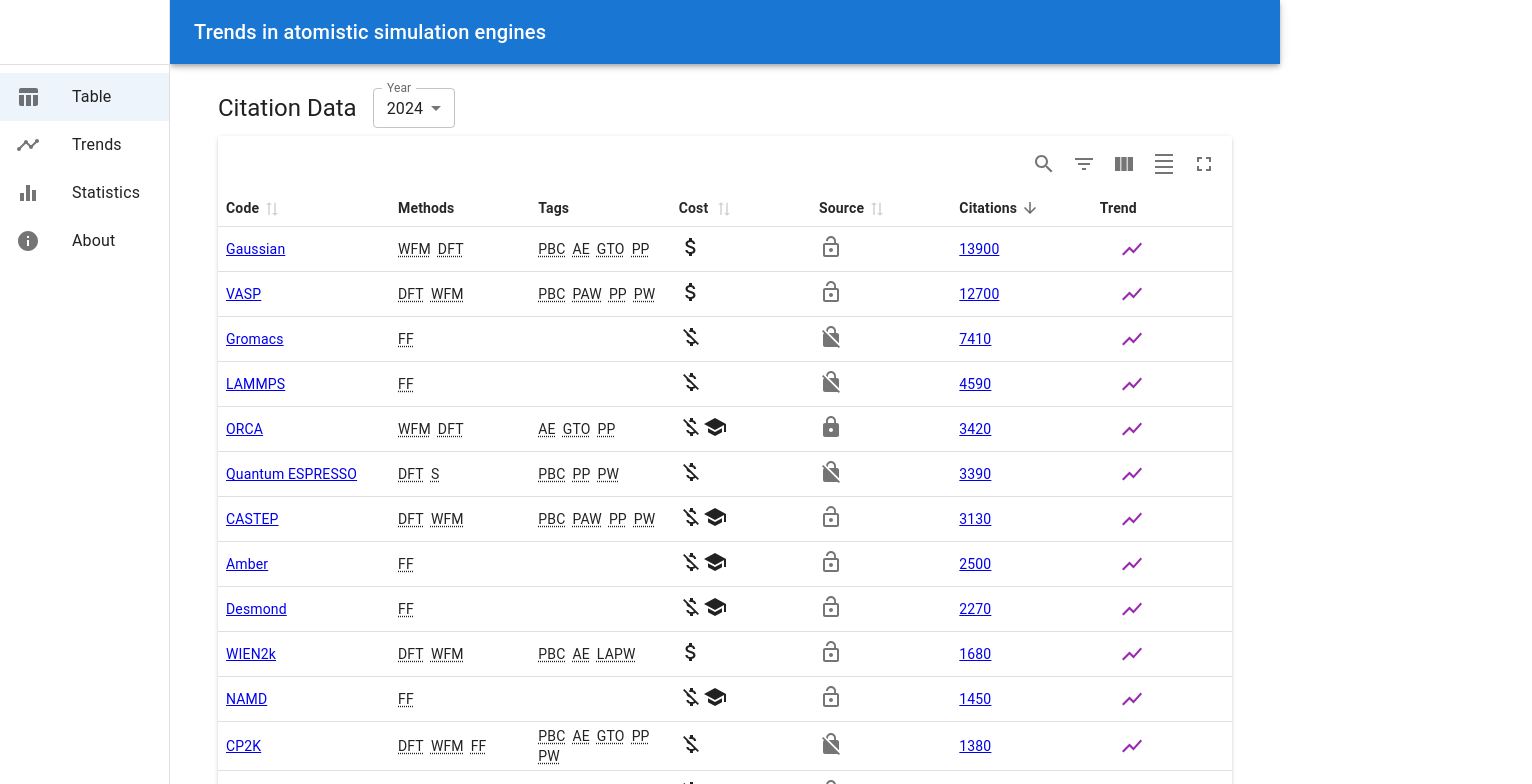
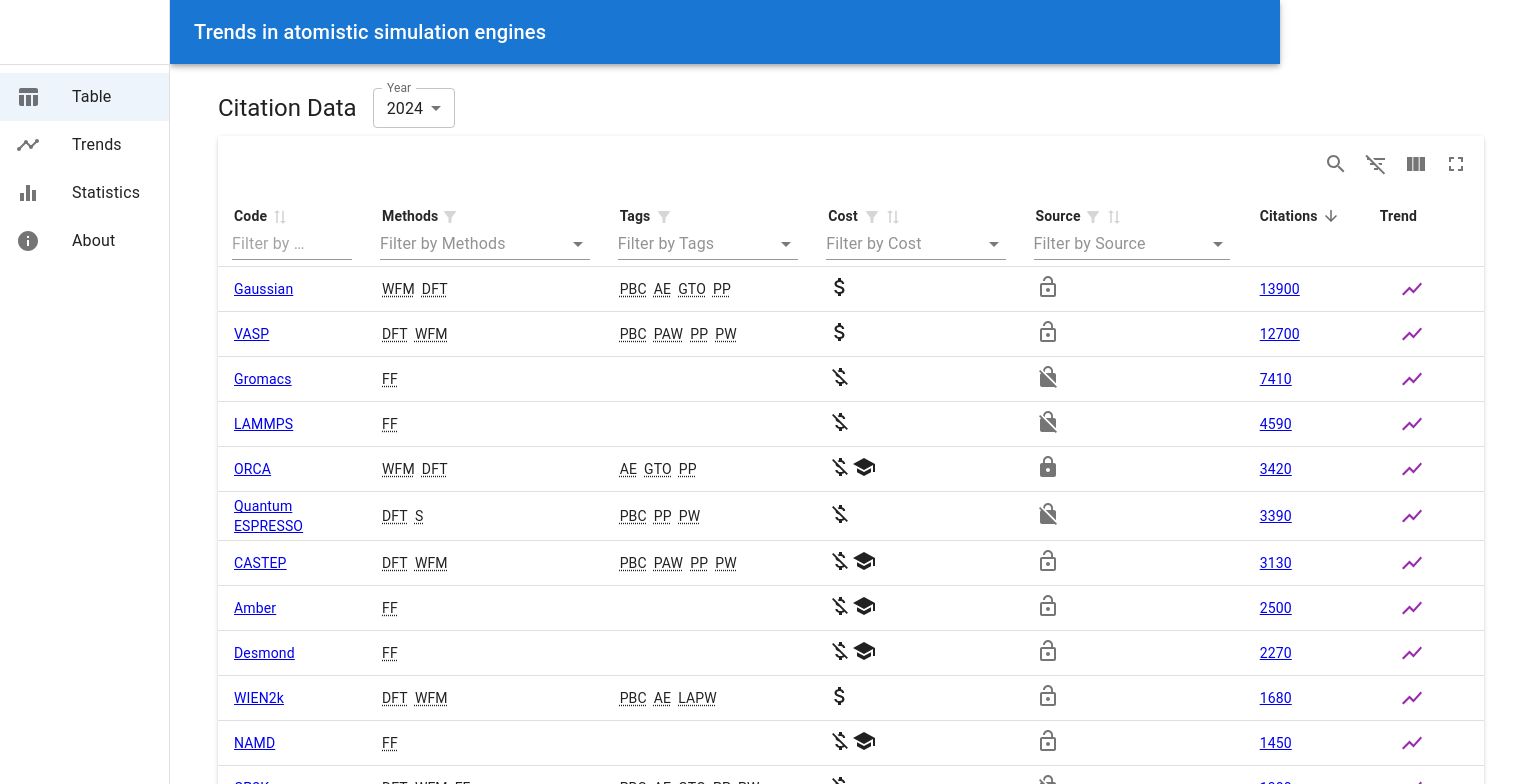
Before and after one commit to ltalirz/atomistic-software, a React (Vite) app: page / in a window 1280 px wide. Shown: the top 784 px of the page, 1532 px wide, since content can reach past the window. Built offline with nearby package versions, Linux system fonts and the light colour scheme.

Commit message:
feat: show filters by default

```diff
--- a/src/components/Table.jsx
+++ b/src/components/Table.jsx
@@ -38,11 +38,55 @@
   );
   const columns = React.useMemo(
     () =>
-      legacyColumns.map((col) => ({
+      legacyColumns.map((col) => {
+        const isMultiSelect = ["types", "tags", "cost", "source"].includes(
+          col.name
+        );
+        const isName = col.name === "name";
+
+        // Build select options from current data for multi-select filters
+        const filterSelectOptions = (() => {
+          if (!isMultiSelect) return undefined;
+          const vals = new Set();
+          data.forEach((row) => {
+            const v = row[col.name];
+            if (Array.isArray(v)) v.forEach((x) => vals.add(x));
+            else if (v !== undefined && v !== null && v !== "") vals.add(v);
+          });
+          return Array.from(vals).sort();
+        })();
+
+        // Custom filterFns: treat empty selections as no-op
+        const filterFn = isMultiSelect
+          ? col.name === "types" || col.name === "tags"
+            ? (row, id, filterValues) => {
+                if (!Array.isArray(filterValues) || filterValues.length === 0)
+                  return true;
+                const cellVal = row.getValue(id);
+                if (Array.isArray(cellVal))
+                  return cellVal.some((v) => filterValues.includes(v));
+                return false;
+              }
+            : (row, id, filterValues) => {
+                if (!Array.isArray(filterValues) || filterValues.length === 0)
+                  return true;
+                const cellVal = row.getValue(id);
+                return filterValues.includes(cellVal);
+              }
+          : undefined;
+
+        return {
           header: col.label || col.name,
           accessorKey: col.name,
           enableSorting: !!col.options?.sort,
-        enableColumnFilter: !!col.options?.filter,
+          enableColumnFilter: isName ? true : !!col.options?.filter,
+          filterVariant: isMultiSelect
+            ? "multi-select"
+            : isName
+            ? "text"
+            : undefined,
+          filterFn,
+          filterSelectOptions,
           // Use MRT's Cell to delegate rendering back to mui-datatables-style renderer
           Cell: col.options?.customBodyRenderLite
             ? ({ row }) => col.options.customBodyRenderLite(row.index)
@@ -50,7 +94,8 @@
           // Hide columns marked display: false
           enableHiding: true,
           size: 120,
-      })),
+        };
+      }),
     [legacyColumns]
   );
 
@@ -58,7 +103,8 @@
     columns,
     data,
     initialState: {
-      density: "compact",
+      //density: "compact",
+      showColumnFilters: true,
       pagination: { pageIndex: 0, pageSize: 100 },
       sorting: [{ id: "citations", desc: true }],
       columnVisibility: Object.fromEntries(
@@ -67,6 +113,7 @@
     },
     enableColumnActions: false,
     enableRowSelection: false,
+    enableDensityToggle: false,
     muiTableBodyProps: { sx: { "& td": { py: 0.5 } } },
   });
 
--- a/vite.config.js
+++ /dev/null
@@ -1,26 +0,0 @@
-import { defineConfig } from "vite";
-import react from "@vitejs/plugin-react";
-
-// https://vitejs.dev/config/
-export default defineConfig({
-  plugins: [
-    react({
-      // Also process JSX in .js files
-      include: [/\.jsx?$/, /\.tsx?$/],
-    }),
-  ],
-  optimizeDeps: {
-    include: ["react-router-dom"],
-    force: true,
-  },
-  // Treat Markdown files as static assets so they can be fetched at runtime
-  assetsInclude: ["**/*.md"],
-  // For GitHub Pages with a custom domain (CNAME), base can remain '/'
-  base: "/",
-  test: {
-    environment: "jsdom",
-    setupFiles: ["./src/setupTests.js"],
-    globals: true,
-    css: true,
-  },
-});
```
Lines whose indentation alone changed are shown as unchanged.
